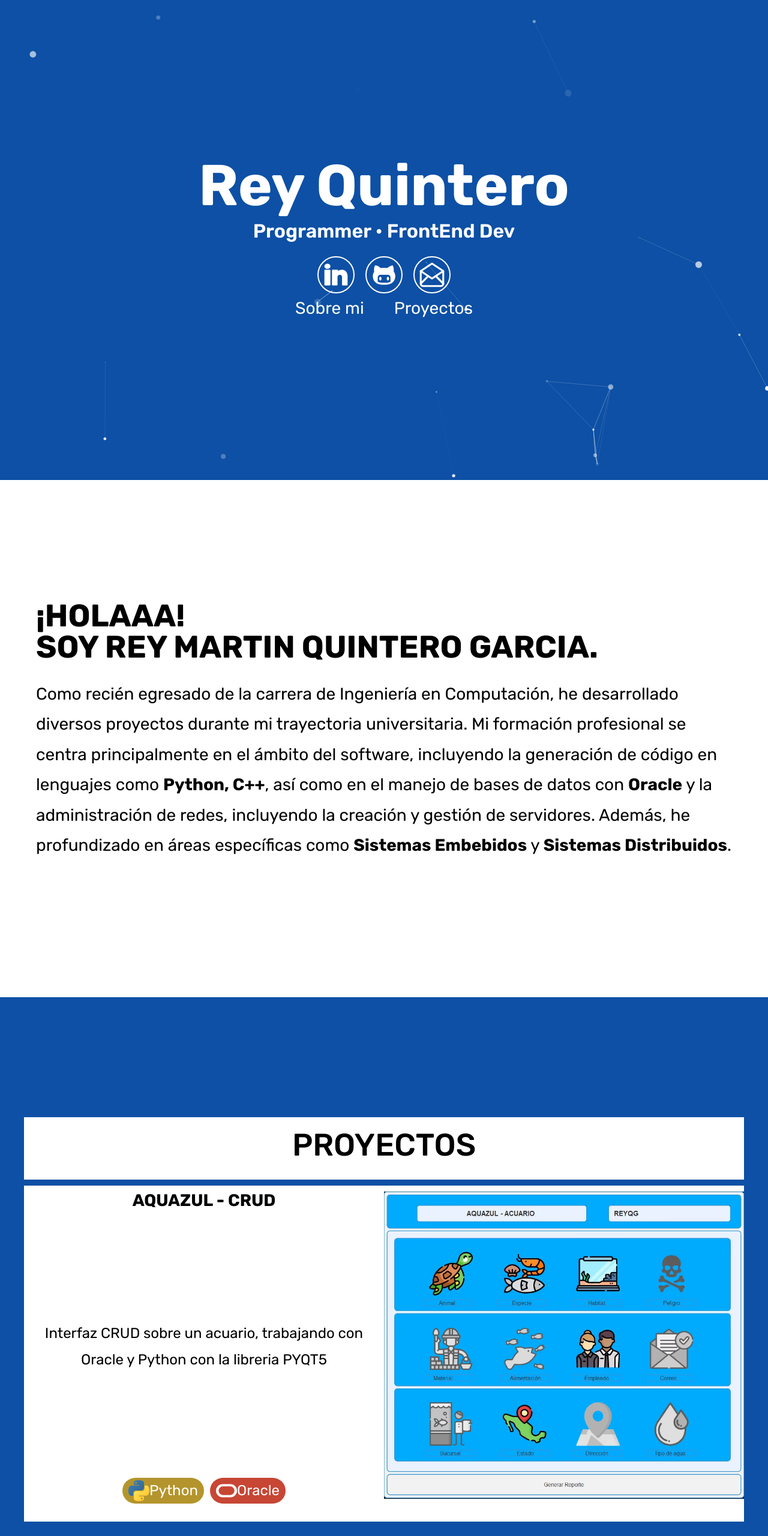
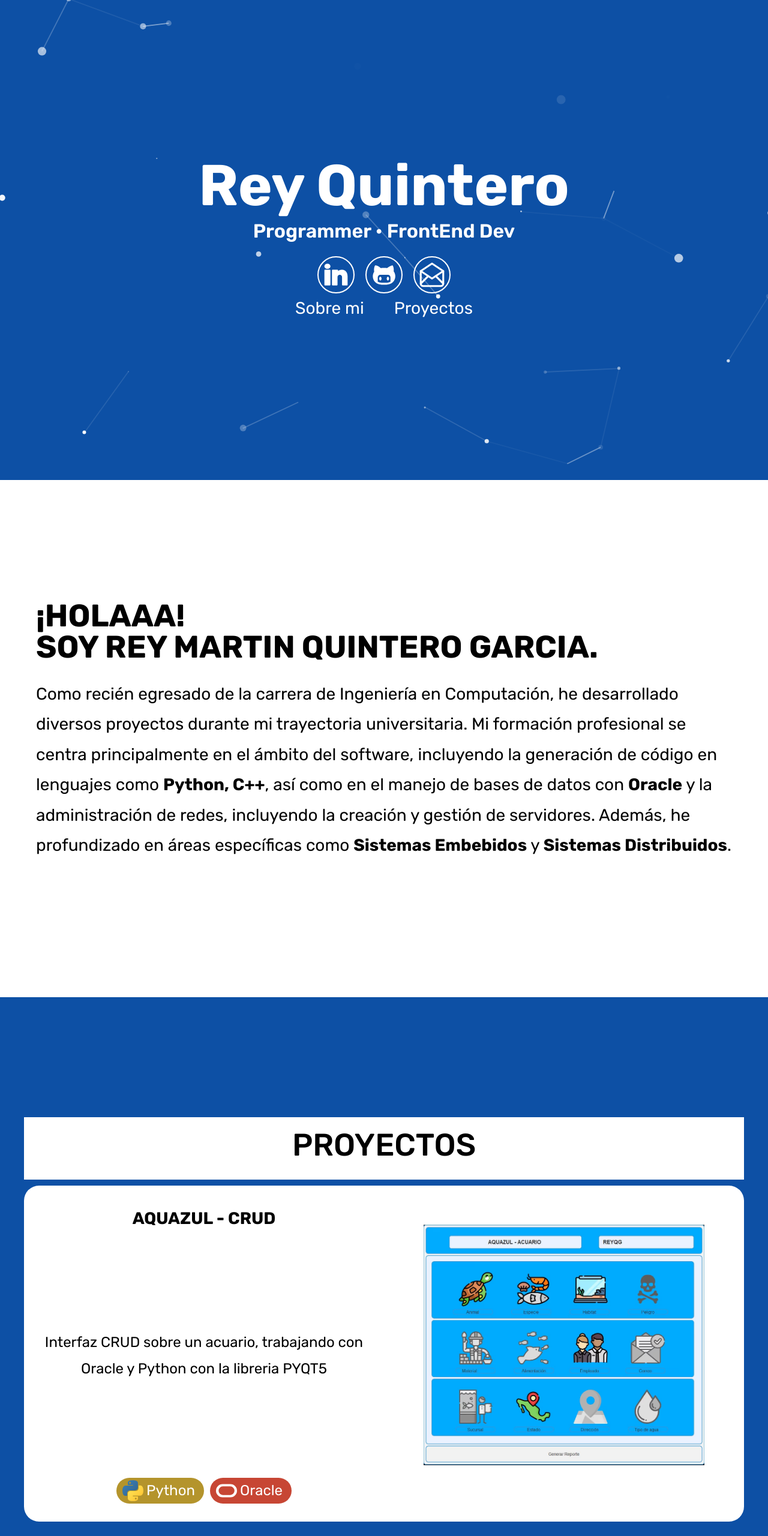
Before and after one commit to Bluesfire1467/Bluesfire1467.github.io, a website: page index.html in a window 1280 px wide. Shown: the top 2560 px of the page at 60% size. Drawn offline with nearby package versions, Linux system fonts and the light colour scheme.

Commit message:
Corrijiendo picture, mod particles

```diff
--- a/index.html
+++ b/index.html
@@ -70,7 +70,11 @@
         <div class="proyectos__proyecto">
             <div class="proyectos__proyecto--structure-image">
                 <a href="https://github.com/Bluesfire1467/Aquazul_GUI">
-                    <img src="build/img/Aquazul.avif" alt="Aquazul">
+                    <picture>
+                        <source srcset="build/img/Aquazul.avif" type="image/avif">
+                        <source srcset="build/img/Aquazul.webp" type="image/webp">
+                        <img loading="lazy" src="build/img/Aquazul.jpg" alt="Imagen Aqualuz CRUD">
+                    </picture>
                 </a>
             </div>
             <div class="proyectos__proyecto--structure-content">
@@ -110,14 +114,22 @@
             </div>
             <div class="proyectos__proyecto--structure-image">
                 <a href="https://github.com/Bluesfire1467/IA_AGUA">
-                    <img src="build/img/IA_prom.avif" alt="">
+                    <picture>
+                        <source srcset="build/img/IA_prom.avif" type="image/avif">
+                        <source srcset="build/img/IA_prom.webp" type="image/webp">
+                        <img loading="lazy" src="build/img/IA_prom.jpg" alt="IA">
+                    </picture>
                 </a>
             </div>
         </div>
         <div class="proyectos__proyecto">
             <div class="proyectos__proyecto--structure-image">
                 <a href="https://github.com/Bluesfire1467/WebPages/tree/main/Proyecto%2010/bienesraices">
-                    <img src="build/img/BienesRaices_crud.avif" alt="Aquazul">
+                    <picture>
+                        <source srcset="build/img/BienesRaices_crud.avif" type="image/avif">
+                        <source srcset="build/img/BienesRaices_crud.webp" type="image/webp">
+                        <img loading="lazy" src="build/img/BienesRaices_crud.jpg" alt="Bienes Raices">
+                    </picture>
                 </a>
             </div>
             <div class="proyectos__proyecto--structure-content">
@@ -161,7 +173,11 @@
             </div>
             <div class="proyectos__proyecto--structure-image">
                 <a href="https://cafermqg.netlify.app">
-                    <img src="build/img/BlogCafe.avif" alt="">
+                    <picture>
+                        <source srcset="build/img/BlogCafe.avif" type="image/avif">
+                        <source srcset="build/img/BlogCafe.webp" type="image/webp">
+                        <img loading="lazy" src="build/img/BlogCafe.jpg" alt="Blog Café">
+                    </picture>
                 </a>
             </div>
         </div>
--- a/src/js/app.js
+++ b/src/js/app.js
@@ -1,7 +1,8 @@
-particlesJS({
+document.addEventListener("DOMContentLoaded", function () {
+    particlesJS({
         "particles": {
             "number": {
-                "value": 25,
+                "value": 30,
                 "density": {
                     "enable": false,
                     "value_area": 800
@@ -14,7 +15,7 @@ particlesJS({
                 "type": "circle",
                 "stroke": {
                     "width": 0,
-                    "color": "#000000"
+                    "color": "#ffffff"
                 },
                 "polygon": {
                     "nb_sides": 5
@@ -36,7 +37,7 @@ particlesJS({
                 }
             },
             "size": {
-                "value": 6.1,
+                "value": 8,
                 "random": true,
                 "anim": {
                     "enable": false,
@@ -50,13 +51,13 @@ particlesJS({
                 "distance": 150,
                 "color": "#ffffff",
                 "opacity": 0.6471010661384636,
-                "width": 1
+                "width": 1.8
             },
             "move": {
                 "enable": true,
-                "speed": 2,
+                "speed": 2.8,
                 "direction": "none",
-                "random": false,
+                "random": true,
                 "straight": false,
                 "out_mode": "out",
                 "bounce": false,
@@ -108,3 +109,4 @@ particlesJS({
         },
         "retina_detect": true
     })
+}, !1);
--- a/src/scss/layout/_proyects.scss
+++ b/src/scss/layout/_proyects.scss
@@ -41,7 +41,6 @@
   width: 100%;
   display: grid;
   gap: 2.7rem;
-  //Prueba
   @include desktop {
     display: flex;
     flex-direction: column;
@@ -56,9 +55,10 @@
     @include tablet {
       height: 56rem;
       grid-template-rows: 1fr;
-      grid-template-columns: 1fr 1fr ;
+      grid-template-columns: 1fr 1fr;
     }
     @include desktop {
+      border-radius: 25px;
       height: 56rem;
       max-width: 120rem;
       grid-template-rows: 1fr;
@@ -70,6 +70,7 @@
       justify-content: space-between;
       align-items: center;
       h4 {
+        padding-top: 3rem;
         font-size: 2.2rem;
         @include tablet {
           font-size: 2.8rem;
@@ -88,6 +89,7 @@
         text-align: center;
         font-size: 1.8rem;
         font-weight: $regular;
+        padding: 0 .5rem;
         @include tablet {
           font-size: 24px;
           margin: 0;
@@ -100,15 +102,20 @@
       justify-content: center;
       align-items: center;
       a {
-        width: 100%;
         display: flex;
         justify-content: center;
         align-items: center;
       }
-      img {
+      picture {
         width: 50%;
         @include tablet{
-          width: 100%;
+          width: 78%;
+        }
+        img {
+          max-width: 100%;
+          @include tablet{
+            max-width: 100%;
+          }
         }
       }
     }
```
Also changed, not shown: build/css/app.css, build/js/bundle.min.js, 1 other file.
